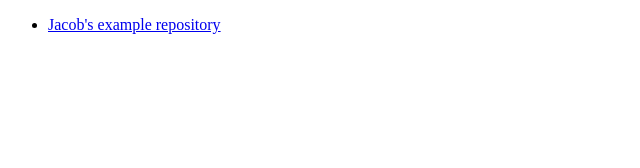
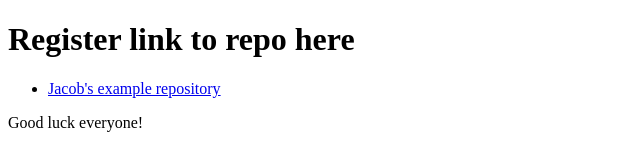
Before and after one commit to almoutasema/iths-komplettering, a plain HTML site: page index.html in a window 1280 px wide. Shown: the whole page, without its empty margins (0-640 px from the left). Drawn offline with Linux system fonts and the light colour scheme.

Commit message:
Update Index.html
Add missing closing tag to unordered list and wish students good luck!

```diff
--- a/index.html
+++ b/index.html
@@ -7,9 +7,12 @@
     <title>Document</title>
 </head>
 <body>
+    <h1>Register link to repo here</h1>
     <ul>
         <li>
             <a href="https://github.com/JacobMcElhinney/iths-projekt-i-team/issues">Jacob's example repository</a>
         </li>
+    </ul>
+    <p>Good luck everyone!</p>
 </body>
 </html>
```
